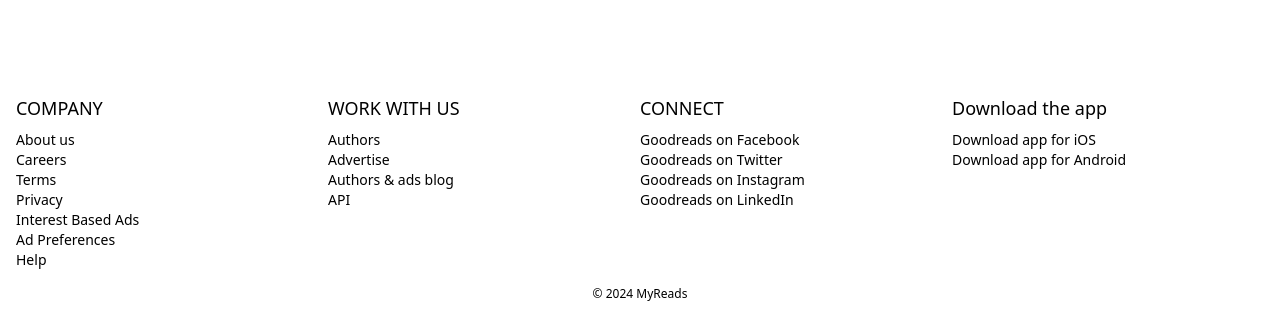
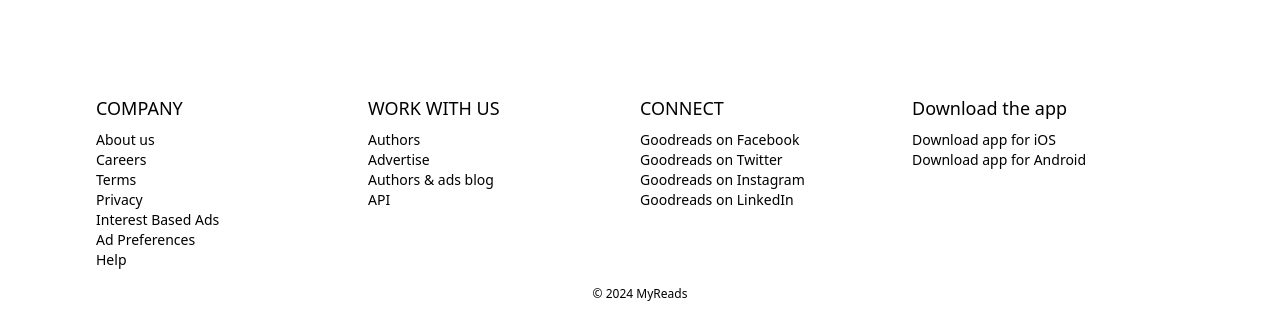
Before and after one commit to exiled-scot/Interactive-E-Library-Using-Next.js-and-Tailwind, a Next.js app: page / in a window 1280 px wide. Shown: the part 882-1205 px from the top of the page. Built offline with nearby package versions, Linux system fonts and the light colour scheme.

Commit message:
better spacing

```diff
--- a/components/Footer.js
+++ b/components/Footer.js
@@ -1,11 +1,11 @@
 const Footer = () => {
   return (
-    <footer className="px-4 py-6">
-      <div className="flex justify-center">
+    <footer className="px-4 py-6 text-center">
+      <div className="mx-20 flex justify-center">
         {/* Column 1 */}
         <div className="w-1/4">
-          <h3 className="text-lg mb-2">COMPANY</h3>
-          <ul className="text-sm">
+          <h3 className="text-left text-lg mb-2">COMPANY</h3>
+          <ul className="text-left text-sm">
             <li><a href="#">About us</a></li>
             <li><a href="#">Careers</a></li>
             <li><a href="#">Terms</a></li>
@@ -18,8 +18,8 @@
 
         {/* Column 2 */}
         <div className="w-1/4">
-          <h3 className="text-lg mb-2">WORK WITH US</h3>
-          <ul className="text-sm">
+          <h3 className="text-left text-lg mb-2">WORK WITH US</h3>
+          <ul className="text-left text-sm">
             <li><a href="#">Authors</a></li>
             <li><a href="#">Advertise</a></li>
             <li><a href="#">Authors &amp; ads blog</a></li>
@@ -29,8 +29,8 @@
 
         {/* Column 3 */}
         <div className="w-1/4">
-          <h3 className="text-lg mb-2">CONNECT</h3>
-          <ul className="text-sm">
+          <h3 className="text-left text-lg mb-2">CONNECT</h3>
+          <ul className="text-left text-sm">
             <li><a href="#">Goodreads on Facebook</a></li>
             <li><a href="#">Goodreads on Twitter</a></li>
             <li><a href="#">Goodreads on Instagram</a></li>
@@ -40,15 +40,15 @@
 
         {/* Column 4 */}
         <div className="w-1/4">
-          <h3 className="text-lg mb-2">Download the app</h3>
-          <ul className="text-sm">
+          <h3 className="text-left text-lg mb-2">Download the app</h3>
+          <ul className="text-left text-sm">
               <li><a href="#">Download app for iOS</a></li>
               <li><a href="#">Download app for Android</a></li>
           </ul>
         </div>
       </div>
 
-      <div className="flex justify-center mt-4">
+      <div className="mt-4">
         <p className="text-xs">&copy; 2024 MyReads</p>
       </div>
     </footer>
```
